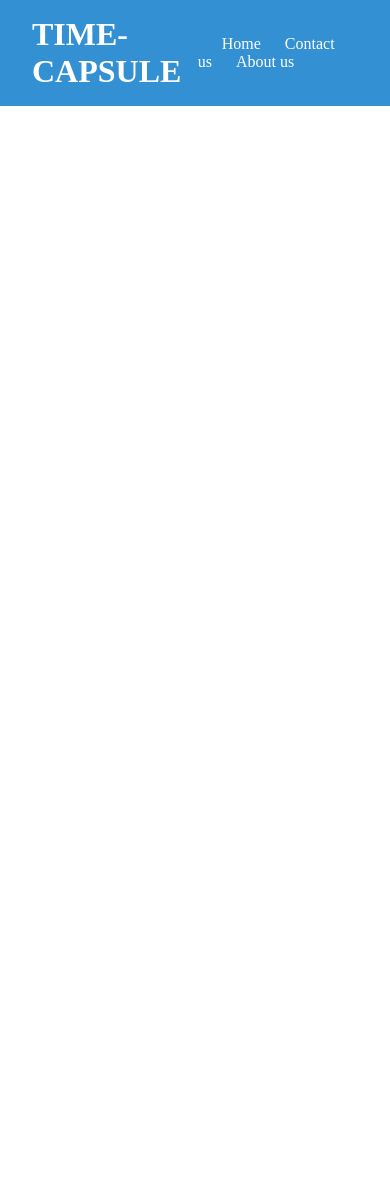
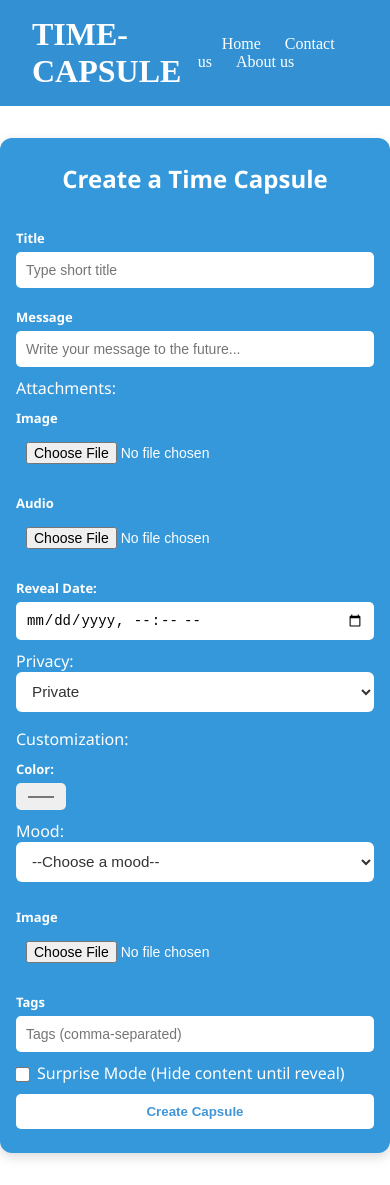
Before and after one commit to SamerFakih/time-capsule, a React (Create React App) app: page /create in a window 390 px wide. Before the commit the page ends 844 px from the top, so only its background shows below. Built offline with nearby package versions, Linux system fonts and the light colour scheme.

Commit message:
created the user page and create capsule page

```diff
--- a/src/Apis/Index.jsx
+++ b/src/Apis/Index.jsx
@@ -3,6 +3,8 @@ import React from 'react';
 import Auth from '../Pages/Auth/index.jsx';
 import Landing from '../Pages/Landing/index.jsx';
 import Navbar from '../Component/Shared/Navbar/index.jsx';
+import User from '../Pages/User/index.jsx';
+import CreateCapsule from '../Pages/CreateCapsule/index.jsx';
 
 const Apis = () => {
     return (
@@ -13,6 +15,8 @@ const Apis = () => {
             <Route path="/auth" element={<Auth />} />
             <Route path="/login" element={<Auth signup={true} />} />
             <Route path="/signup" element={<Auth signup={false} />} />
+            <Route path="/user" element={<User />} />
+            <Route path='/create' element={<CreateCapsule />} />
         </Routes>
     </>
     )
--- a/src/Component/Auth/LoginForm/index.jsx
+++ b/src/Component/Auth/LoginForm/index.jsx
@@ -49,7 +49,7 @@ const LoginForm = ({toggle}) => {
 
             if (true) {
               // navigate to dashboard
-                navigate("/dashboard");
+                navigate("/user");
             } else {
               // display error on the ui
             }
--- a/src/Component/Shared/Input/index.jsx
+++ b/src/Component/Shared/Input/index.jsx
@@ -1,7 +1,7 @@
 import React from 'react'
 import './styles.css';
 
-const Input = ({ label, type, name, placeholder, required, onChange }) => {
+const Input = ({ label, type, name, placeholder, required, onChange ,accept,onSelect }) => {
     return (
         <>
             <label className='input-label'>{label}</label>
@@ -11,6 +11,8 @@ const Input = ({ label, type, name, placeholder, required, onChange }) => {
                     required={required}
                     className='input-input'
                     onChange={onChange}
+                    accept={accept}
+                    onSelect={onSelect}
             />
         </>
     )
--- /dev/null
+++ b/src/Pages/CreateCapsule/index.jsx
@@ -0,0 +1,135 @@
+import React from 'react';
+import './styles.css';
+import { useState } from "react";
+import Input from '../../Component/Shared/Input';
+import Button from '../../Component/Shared/Button';
+
+const CreateCapsule = () => {
+
+    const [title, setTitle] = useState();
+    const [message, setMessage] = useState();
+    const [image, setImage] = useState();
+    const [audio, setAudio] = useState();
+    const [reveal, setReveal] = useState();
+    const [privacy, setPrivacy] = useState();
+    const [color, setColor] = useState();
+    const [mood, setMood] = useState();
+    const [coverImage, setCoverImage] = useState();
+    const [Surprise, setSurprise] = useState();
+    const [Tags, setTags] = useState();
+
+    const HandleNewCapsule = async () => {
+                    console.log(title, message, image, audio, reveal, privacy, color, mood, coverImage, Surprise, Tags);
+
+                    // const res = await axios.post("loginUrl", {
+                    //    email,
+                    //   password,
+                    // });
+    }
+
+    return (
+    <div className="capsule-form-container capsule-form">
+    <h2>Create a Time Capsule</h2>
+        <Input label={"Title"}
+                        type={"text"}
+                        name={"title"}
+                        placeholder={"Type short title"}
+                        required={true}
+                        onChange={(e) => setTitle(e.target.value)}
+                />
+
+        <Input label={"Message"}
+                        type={"textarea"}
+                        name={"message"}
+                        placeholder={"Write your message to the future..."}
+                        required={true}
+                        onChange={(e) => setMessage(e.target.value)}
+                />
+        <label>Attachments:</label>
+        <Input label={"Image"}
+                        type={"file"}
+                        name={"image"}
+                        required={true}
+                        accept="image/*"
+                        onSelect={(e) => setImage(e.target.value)}
+                />
+        <Input label={"Audio"}
+                        type={"file"}
+                        name={"audio"}
+                        required={false}
+                        accept="audio/*"
+                        onChange={(e) => setAudio(e.target.value)}
+                />
+
+        <Input label={"Reveal Date:"}
+                        type={"datetime-local"}
+                        name={"reveal"}
+                        required={true}
+                        onChange={(e) => setReveal(e.target.value)}
+                />
+
+        <label>Privacy:</label>
+        <select onChange={(e) => setPrivacy(e.target.value)}>
+            <option value="private">Private</option>
+            <option value="public">Public</option>
+            <option value="unlisted">Unlisted</option>
+        </select>
+        <label>Customization:</label>
+        <Input label={"Color:"}
+                        type={"color"}
+                        name={"color"}
+                        required={true}
+                        onChange={(e) => setColor(e.target.value)}
+                />
+        <label>Mood:</label>
+        <select id="mood" name="mood" onChange={(e) => setMood(e.target.value)} required>
+            <option value="">--Choose a mood--</option>
+            <option value="😀">😀 Happy</option>
+            <option value="🤩">🤩 Excited</option>
+            <option value="😢">😢 Sad</option>
+            <option value="😠">😠 Angry</option>
+            <option value="🌈">🌈 Hopeful</option>
+            <option value="🙏">🙏 Grateful</option>
+            <option value="🕰️">🕰️ Nostalgic</option>
+            <option value="❤️">❤️ In Love</option>
+            <option value="🤔">🤔 Curious</option>
+            <option value="💪">💪 Motivated</option>
+            <option value="🧘">🧘 Calm</option>
+            <option value="🌙">🌙 Dreamy</option>
+            <option value="😂">😂 Funny</option>
+            <option value="📖">📖 Reflective</option>
+            <option value="🧭">🧭 Adventurous</option>
+            <option value="✨">✨ Inspired</option>
+            <option value="😲">😲 Surprised</option>
+            <option value="😔">😔 Lonely</option>
+            <option value="😌">😌 Relaxed</option>
+        </select>
+
+        <Input label={"Image"}
+                        type={"file"}
+                        name={"cover-image"}
+                        required={true}
+                        accept="image/*"
+                        onSelect={(e) => setCoverImage(e.target.value)} />
+
+        <Input label={"Tags"}
+                        type={"text"}
+                        name={"tags"}
+                        required={true}
+                        placeholder={"Tags (comma-separated)"}
+                        onSelect={(e) => setTags(e.target.value)} />
+        <label>
+            <input type="checkbox" onChange={(e) => setSurprise(e.target.value)}/>
+            Surprise Mode (Hide content until reveal)
+        </label>
+
+        <Button
+                    text={"Create Capsule"}
+                    onClick={HandleNewCapsule}
+                />
+
+</div>
+    );
+};
+
+export default CreateCapsule;
--- /dev/null
+++ b/src/Pages/CreateCapsule/styles.css
@@ -0,0 +1,60 @@
+
+.capsule-form-container {
+  max-width: 600px;
+  margin: 2rem auto;
+  padding: 2rem;
+  background-color: #3498db;
+  border-radius: 12px;
+  box-shadow: 0 4px 12px rgba(0, 0, 0, 0.15);
+  color: #fff;
+  font-family: 'Segoe UI', sans-serif;
+}
+
+
+.capsule-form-container h2 {
+  text-align: center;
+  margin-bottom: 1.5rem;
+  font-size: 1.8rem;
+}
+
+.capsule-form {
+  display: flex;
+  flex-direction: column;
+}
+
+
+.capsule-form select{
+  font-size: 1rem;
+  padding: 0.65rem 0.75rem;
+  margin-bottom: 1rem;
+  border: none;
+  border-radius: 6px;
+  width: 100%;
+  box-sizing: border-box;
+}
+
+.capsule-form select {
+  background-color: white;
+  color: #333;
+}
+
+.capsule-form label input[type="checkbox"] {
+  width: auto;
+  margin-right: 0.5rem;
+  transform: scale(1.2);
+  vertical-align: middle;
+}
+
+@media (max-width: 600px) {
+  .capsule-form-container {
+    padding: 1.5rem 1rem;
+  }
+
+  .capsule-form-container h2 {
+    font-size: 1.5rem;
+  }
+
+  .capsule-form select{
+    font-size: 0.95rem;
+  }
+}
--- a/src/Pages/Landing/styles.css
+++ b/src/Pages/Landing/styles.css
@@ -43,10 +43,6 @@
     padding: 1rem 2rem;
 }
 
-.section.reverse {
-    flex-direction: row-reverse;
-}
-
 .section img {
     max-width: 400px;
     width: 100%;
--- /dev/null
+++ b/src/Pages/User/index.jsx
@@ -0,0 +1,24 @@
+import React from 'react'
+import "./styles.css"
+import { useNavigate } from 'react-router-dom';
+
+const User = () => {
+    const Navigate = useNavigate()
+    const Redirect = () => {
+        Navigate("/create")
+    }
+
+    return (
+
+    <div className="capsule-container">
+        <div className="capsule-header">
+            <span className="capsule-title">Capsule</span>
+            <button className="add-button" aria-label="Add" onClick={Redirect}>
+            <span className="plus-icon">+</span>
+            </button>
+        </div>
+    </div>
+    );
+};
+
+export default User
--- /dev/null
+++ b/src/Pages/User/styles.css
@@ -0,0 +1,58 @@
+.capsule-container {
+  margin: 1rem auto;
+  padding: 0.5rem;
+  background-color: white;
+  border-radius: 6px;
+  box-shadow: 0 2px 6px rgba(0, 0, 0, 0.1);
+}
+
+.capsule-header {
+  background-color: #3498db;
+  color: white;
+  padding: 0.75rem 1rem;
+  display: flex;
+  justify-content: space-between;
+  align-items: center;
+  border-radius: 6px;
+}
+
+.capsule-title {
+  font-size: 1.25rem;
+  font-weight: 600;
+}
+
+.add-button {
+  background-color: white;
+  color: #3498db;
+  border: none;
+  border-radius: 50%;
+  width: 28px;
+  height: 28px;
+  font-size: 1rem;
+  font-weight: bold;
+  cursor: pointer;
+  display: flex;
+  align-items: center;
+  justify-content: center;
+}
+
+.add-button:hover {
+  background-color: #ecf0f1;
+}
+
+.plus-icon {
+  display: block;
+  line-height: 1;
+}
+
+@media (max-width: 480px) {
+  .capsule-title {
+    font-size: 1rem;
+  }
+
+  .add-button {
+    width: 24px;
+    height: 24px;
+    font-size: 0.9rem;
+  }
+}
```
